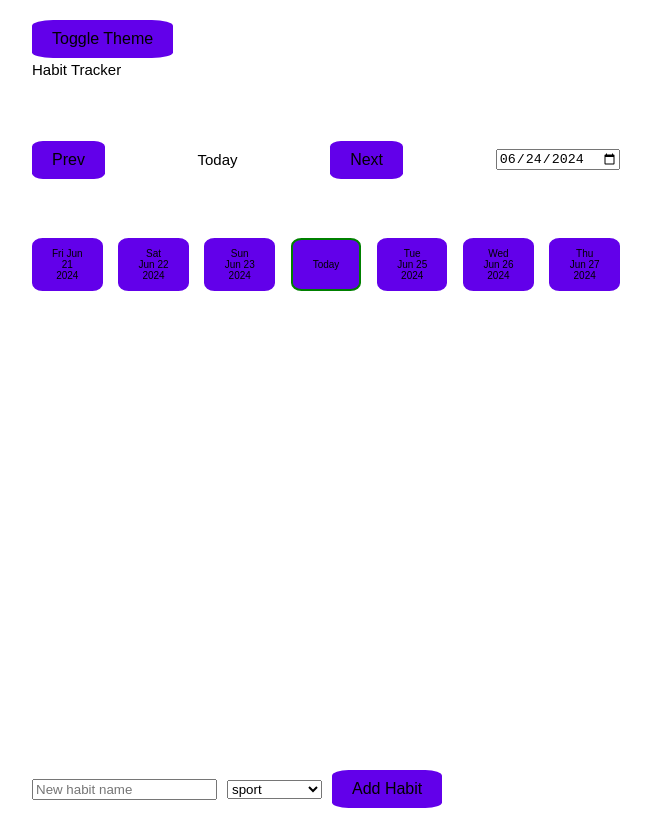
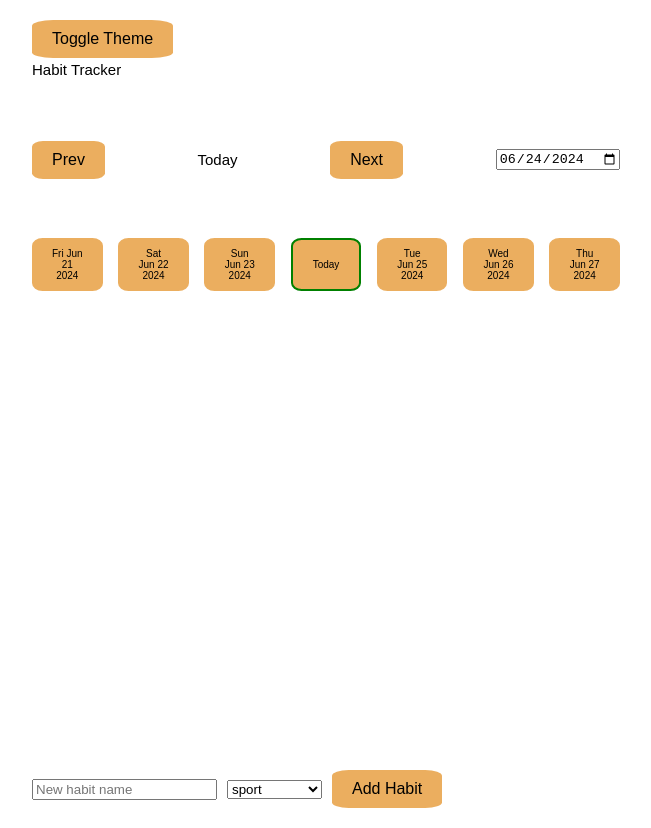
Before and after one commit to annaannaA33/habit-tracking, a Vue app: page /day/1 in a window 1280 px wide. Shown: the whole page, without its empty margins (20-671 px from the left). Built offline with nearby package versions, Linux system fonts and the light colour scheme.

Commit message:
themes work, disain is bad

```diff
--- a/src/assets/main.css
+++ b/src/assets/main.css
@@ -10,7 +10,7 @@
 a,
 .green {
   text-decoration: none;
-  color: hsla(160, 100%, 37%, 1);
+  color: rgb(162, 171, 168);
   transition: 0.4s;
   padding: 3px;
 }
--- a/src/assets/themes.css
+++ b/src/assets/themes.css
@@ -1,14 +1,14 @@
 :root {
-  --background-color: #ffffff;
+  --background-color: #ffffffbd;
   --text-color: #000000;
-  --primary-color: #6200ea;
-  --button-background: #6200ea;
+  --primary-color: #e38f20b7;
+  --button-background: #030204;
   --button-text-color: #ffffff;
 }
 
 [data-theme='dark'] {
   --background-color: #121212;
-  --text-color: #ffffff;
+  --text-color: #ffffffdf;
   --primary-color: #bb86fc;
   --button-background: #bb86fc;
   --button-text-color: #000000;
```
